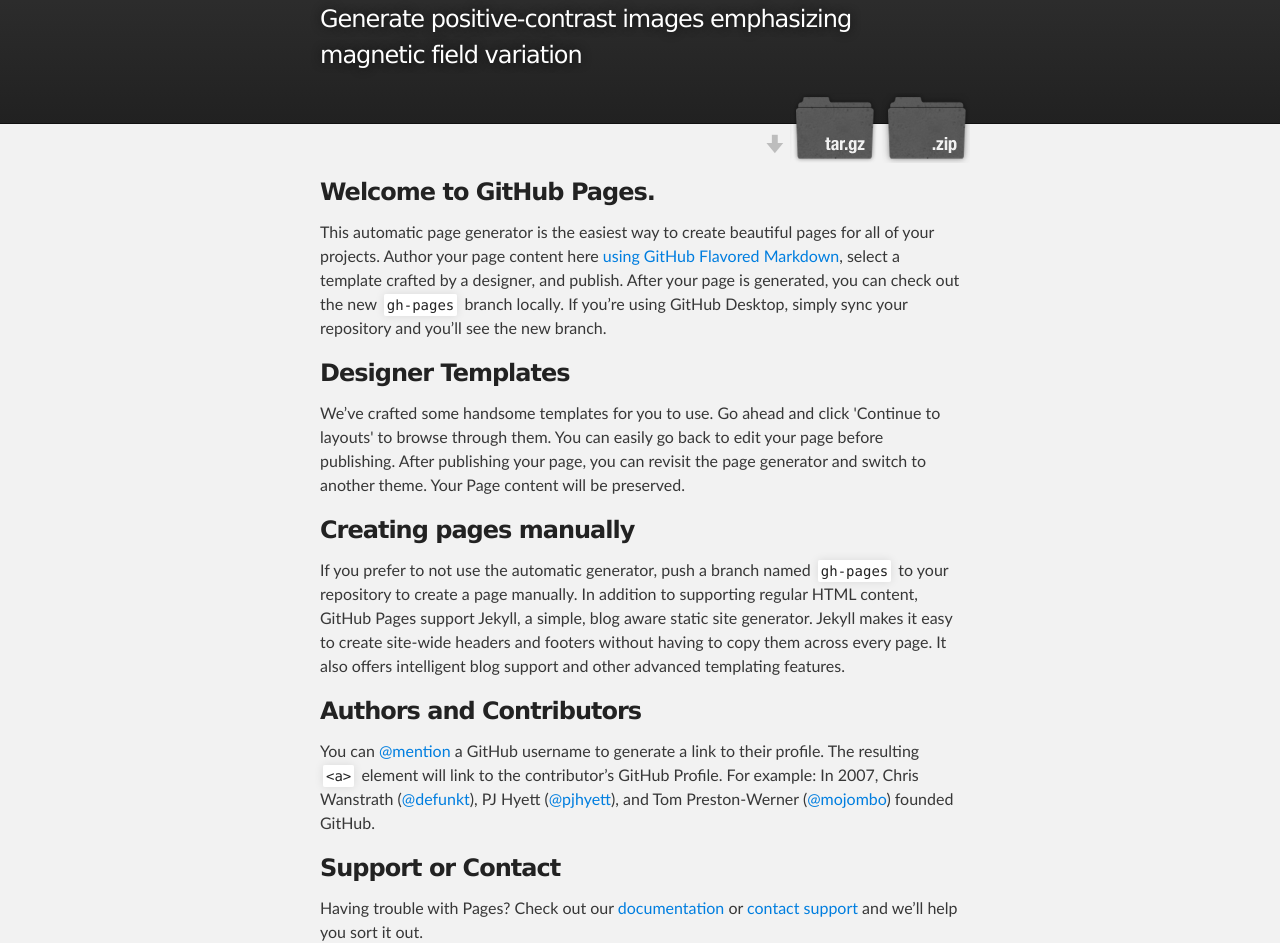
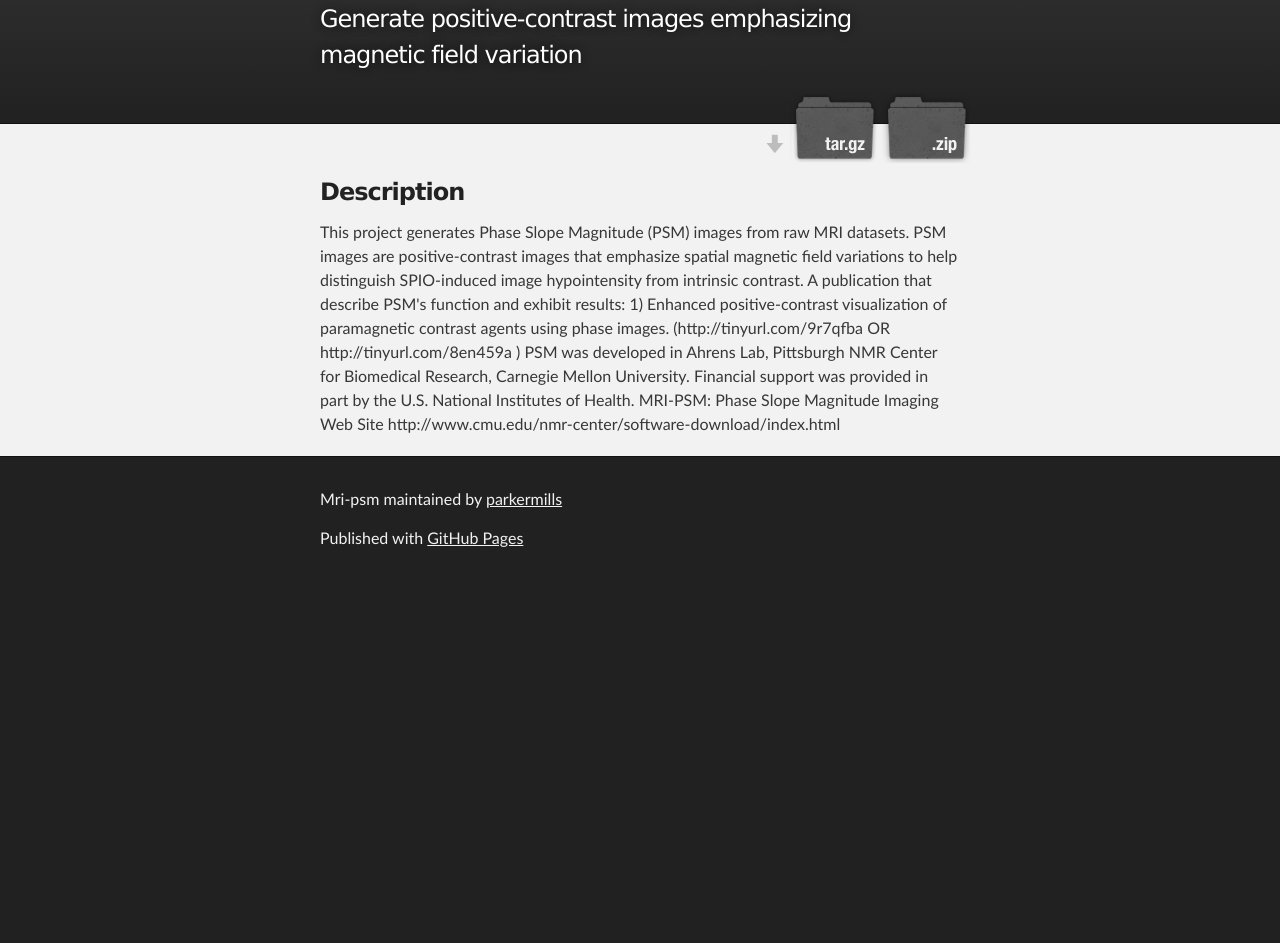
Before and after one commit to parkermills/MRI-PSM, a plain HTML site: page index.html in a window 1280 px wide. Shown: the part 122-1065 px from the top of the page. After the commit the page ends 800 px from the top, so only its background shows below. Drawn offline with Linux system fonts and the light colour scheme.

Commit message:
updated to reflect content

```diff
--- a/index.html
+++ b/index.html
@@ -8,7 +8,7 @@
 
     <link rel="stylesheet" type="text/css" media="screen" href="stylesheets/stylesheet.css">
 
-    <title>Mri-psm</title>
+    <title>MRI-PSM</title>
   </head>
 
   <body>
@@ -18,7 +18,7 @@
         <header class="inner">
           <a id="forkme_banner" href="https://github.com/parkermills/MRI-PSM">View on GitHub</a>
 
-          <h1 id="project_title">Mri-psm</h1>
+          <h1 id="project_title">MRI-PSM</h1>
           <h2 id="project_tagline">Generate positive-contrast images emphasizing magnetic field variation</h2>
 
             <section id="downloads">
@@ -31,30 +31,20 @@
     <!-- MAIN CONTENT -->
     <div id="main_content_wrap" class="outer">
       <section id="main_content" class="inner">
-        <h3>
-<a id="welcome-to-github-pages" class="anchor" href="#welcome-to-github-pages" aria-hidden="true"><span class="octicon octicon-link"></span></a>Welcome to GitHub Pages.</h3>
+        <h3>Description</h3>
+This project generates Phase Slope Magnitude (PSM) images from raw MRI datasets. PSM images are positive-contrast images that emphasize spatial magnetic field variations to help distinguish SPIO-induced image hypointensity from intrinsic contrast.
 
-<p>This automatic page generator is the easiest way to create beautiful pages for all of your projects. Author your page content here <a href="https://guides.github.com/features/mastering-markdown/">using GitHub Flavored Markdown</a>, select a template crafted by a designer, and publish. After your page is generated, you can check out the new <code>gh-pages</code> branch locally. If you’re using GitHub Desktop, simply sync your repository and you’ll see the new branch.</p>
+A publication that describe PSM's function and exhibit results:
 
-<h3>
-<a id="designer-templates" class="anchor" href="#designer-templates" aria-hidden="true"><span class="octicon octicon-link"></span></a>Designer Templates</h3>
+1) Enhanced positive-contrast visualization of paramagnetic contrast agents using phase images. (http://tinyurl.com/9r7qfba OR http://tinyurl.com/8en459a )
 
-<p>We’ve crafted some handsome templates for you to use. Go ahead and click 'Continue to layouts' to browse through them. You can easily go back to edit your page before publishing. After publishing your page, you can revisit the page generator and switch to another theme. Your Page content will be preserved.</p>
+PSM was developed in Ahrens Lab, Pittsburgh NMR Center for Biomedical Research, Carnegie Mellon University. Financial support was provided in part by the U.S. National Institutes of Health.
 
-<h3>
-<a id="creating-pages-manually" class="anchor" href="#creating-pages-manually" aria-hidden="true"><span class="octicon octicon-link"></span></a>Creating pages manually</h3>
+MRI-PSM: Phase Slope Magnitude Imaging Web Site
+http://www.cmu.edu/nmr-center/software-download/index.html
 
-<p>If you prefer to not use the automatic generator, push a branch named <code>gh-pages</code> to your repository to create a page manually. In addition to supporting regular HTML content, GitHub Pages support Jekyll, a simple, blog aware static site generator. Jekyll makes it easy to create site-wide headers and footers without having to copy them across every page. It also offers intelligent blog support and other advanced templating features.</p>
 
-<h3>
-<a id="authors-and-contributors" class="anchor" href="#authors-and-contributors" aria-hidden="true"><span class="octicon octicon-link"></span></a>Authors and Contributors</h3>
 
-<p>You can <a href="https://github.com/blog/821" class="user-mention">@mention</a> a GitHub username to generate a link to their profile. The resulting <code>&lt;a&gt;</code> element will link to the contributor’s GitHub Profile. For example: In 2007, Chris Wanstrath (<a href="https://github.com/defunkt" class="user-mention">@defunkt</a>), PJ Hyett (<a href="https://github.com/pjhyett" class="user-mention">@pjhyett</a>), and Tom Preston-Werner (<a href="https://github.com/mojombo" class="user-mention">@mojombo</a>) founded GitHub.</p>
-
-<h3>
-<a id="support-or-contact" class="anchor" href="#support-or-contact" aria-hidden="true"><span class="octicon octicon-link"></span></a>Support or Contact</h3>
-
-<p>Having trouble with Pages? Check out our <a href="https://help.github.com/pages">documentation</a> or <a href="https://github.com/contact">contact support</a> and we’ll help you sort it out.</p>
       </section>
     </div>
 
```
